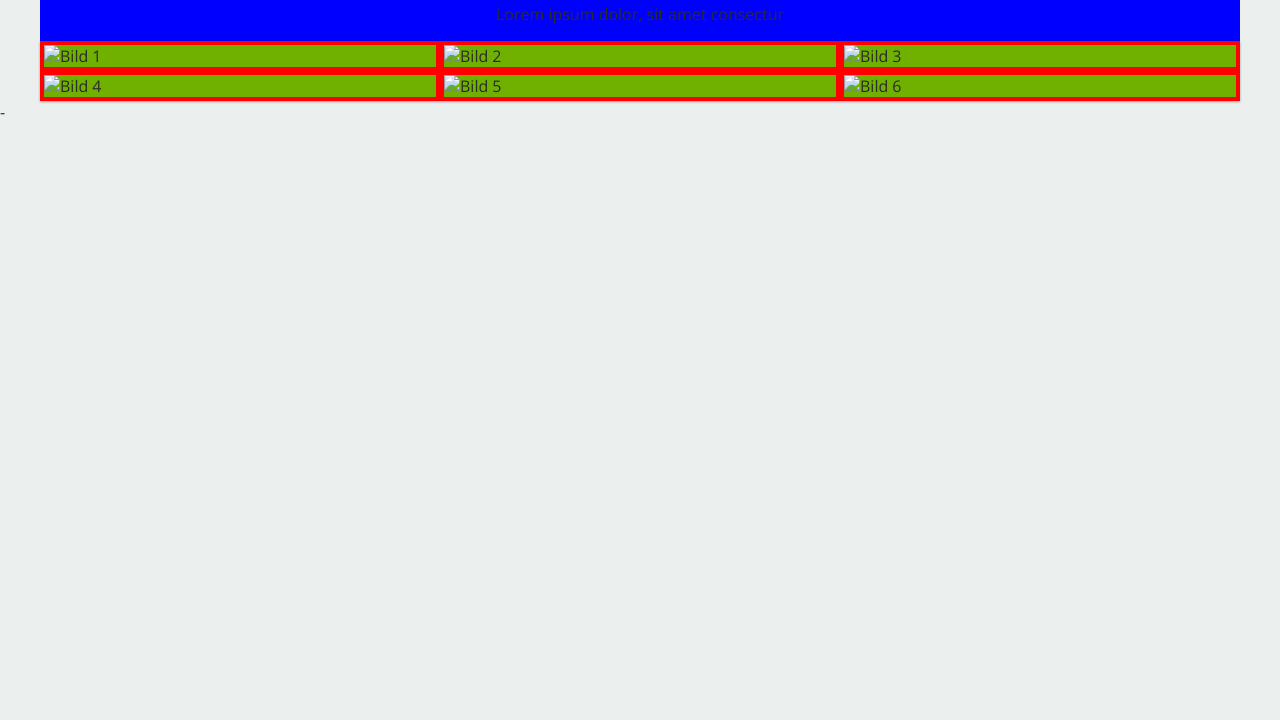
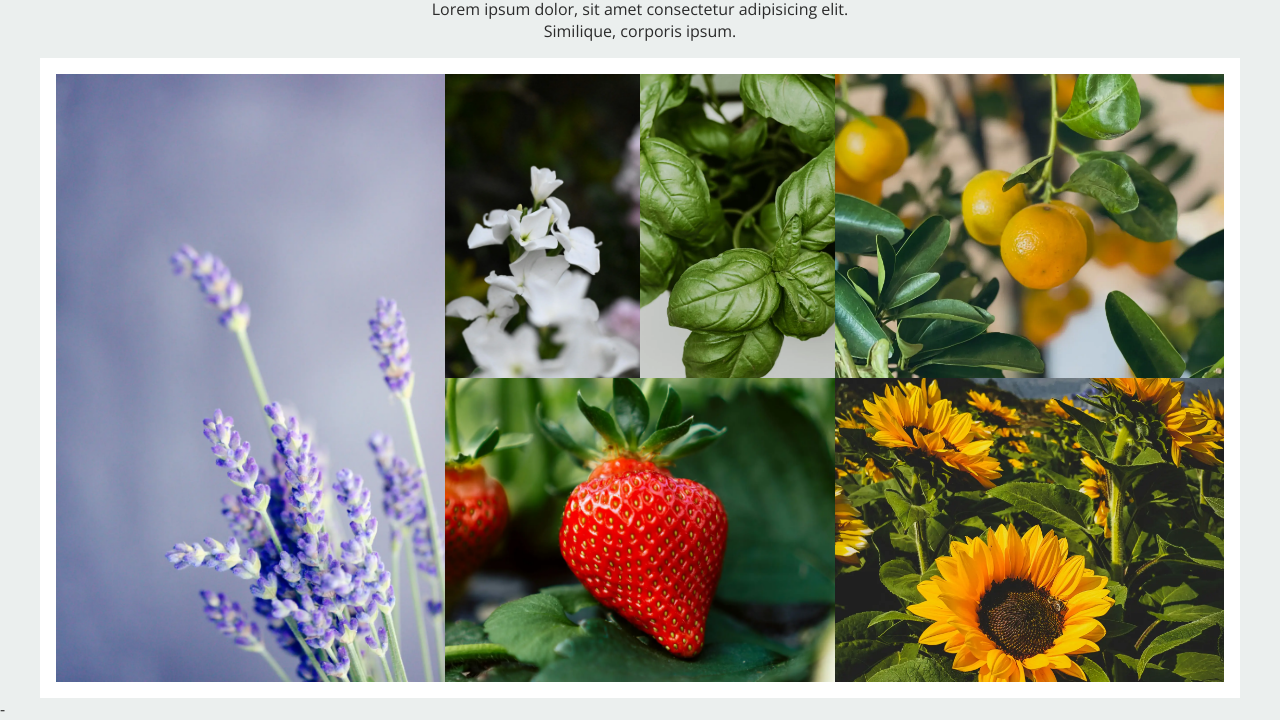
Before and after one commit to ardalansale/planned-planthood, a plain HTML site: page index.html in a window 1280 px wide. Shown: the part 145-865 px from the top of the page. Before the commit the page ends 800 px from the top, so only its background shows below. Drawn offline with nearby package versions, Linux system fonts and the light colour scheme.

Commit message:
Add images to image colage in Hero-section

```diff
--- a/index.html
+++ b/index.html
@@ -39,6 +39,8 @@
         </div>
 
         <!-- Hamburgarmeny -->
+
+
         <div class="nav__hamburger" aria-hidden="true">
           <button class="hamburger-btn" aria-label="Öppna navigeringsmeny">
             <svg
@@ -68,18 +70,20 @@
     </header>
 
     <main class="wrapper"> <!-- HUVUDINNEHÅLL -->
+      <h1 hidden>Planned Planthood - Planteringstips och inspiration</h1> <!-- Är gömd men synlig för SEO -->
       <section class="container--green">
         <div class="hero"> <!-- Hero-->
           <h2>Uppskattade växter</h2>
-          <p>Lorem ipsum dolor, sit amet consectur</p>
+          <p>Lorem ipsum dolor, sit amet consectetur adipisicing elit.
+          <br>Similique, corporis ipsum.</p>
           <ul role="list" class="hero__collage">
-              <li><img src="#" alt="Bild 1"></li>
-              <li><img src="#" alt="Bild 2"></li>
-              <li><img src="#" alt="Bild 3"></li>
-              <li><img src="#" alt="Bild 4"></li>
-              <li><img src="#" alt="Bild 5"></li>
-              <li><img src="#" alt="Bild 6"></li>
-          <ul/>
+              <li><img src="/images/lavendel.webp" alt="Bild 1"></li>
+              <li><img src="/images/orkide.webp" alt="Bild 2"></li>
+              <li><img src="/images/basil.webp" alt="Bild 3"></li>
+              <li><img src="/images/lemon.webp" alt="Bild 4"></li>
+              <li><img src="/images/strawberry.webp" alt="Bild 5"></li>
+              <li><img src="/images/sunflower.webp" alt="Bild 6"></li>
+          </ul>
         </div>
       </section>
     </main>
--- a/stylesheets/style.css
+++ b/stylesheets/style.css
@@ -2,9 +2,6 @@
 * {
   box-sizing: border-box;
 }
-
-
-
 
 /*** VARIABLER ***/
 :root {
@@ -20,7 +17,7 @@
 .wrapper {
   max-width: 77.5rem;
   padding: calc(var(--spacing-xl) + var(--spacing-m)) calc(var(--spacing-xs) + var(--spacing-l)) 0 calc(var(--spacing-xs) + var(--spacing-l));
-  /* 77.5 rem + 2.5rem = 1240px + 40 = 1280 px */
+  /* 77.5 rem + 2.5rem = 1240px + 40px = 1280 px */
   margin: 0 auto;
 }
 
@@ -48,12 +45,11 @@
 .logo__text {
   line-height: 0.8;
   font-size:  var(--fs-500);
-  font-weight: var(--fw-600);
+  font-weight: var(--fw-semi-bold);
 }
 
 /*** HEADER & NAV ***/
 .nav {
-  height: calc(2 * var(--spacing-xxl));
   display: flex;
   align-items: center;
   justify-content: space-between;
@@ -74,7 +70,7 @@
   display: flex;
   align-items: center;
   height: 100%;
-  padding: 0 calc(var(--spacing-xs) + var(--spacing-xxl));
+  padding: var(--spacing-l) calc(var(--spacing-xs) + var(--spacing-xxl));
   transition: background-color 0.3s ease, color 0.3s ease;
   text-decoration: none;
 }
@@ -127,44 +123,53 @@
 /* MAIN -- HERO */
 
 .hero {
-  background-color: blue;
   margin: 0 auto;
   display: flex;
   flex-direction: column;
   align-items: center;
   gap: 1rem;
+
+  p {
+    text-align: center;
+  }
 }
 
 .hero__collage {
-  background-color: rgb(112, 177, 0);
+  max-height: 40rem;
   width: 100%;
-  display: flex;
+  display: grid;
+  border: solid var(--spacing-l) var(--clr-primary-light-1);
+  grid-template-columns: repeat(6, 1fr);
+  grid-auto-rows: minmax(100px, 1fr);
+  grid-template-areas:
+    "a a b c d d"
+    "a a e e f f";
+  gap: var(--spacing-s)
+
   box-shadow: var(--border-shadow);
-  display: grid;
-  grid-template-columns: repeat(3, 1fr);
-  grid-template-rows: repeat(2, auto);
-  grid-template-areas:
-    "a b c"
-    "d e f";
+  li:nth-of-type(1) {
+    grid-area: a;
   }
+}
+
+.hero__collage li:nth-of-type(1) { grid-area: a; }
+.hero__collage li:nth-of-type(2) { grid-area: b; }
+.hero__collage li:nth-of-type(3) { grid-area: c; }
+.hero__collage li:nth-of-type(4) { grid-area: d; }
+.hero__collage li:nth-of-type(5) { grid-area: e; }
+.hero__collage li:nth-of-type(6) { grid-area: f; }
 
 .hero__collage img {
   width: 100%;
   height: 100%;
   object-fit: cover;
-  border: solid 0.25rem;
-  border-color: red;
 }
+/***************************************************/
 
+/****** RESPONSIV ******/
+/* 640px - Mobilt (porträtt) */
 
-
-
-
-
-
-  /* RESPONSIV */
-
-  @media (max-width: 768px) {
+@media (max-width: 640px) {
 
   .nav__menu {
     display: none;
@@ -174,3 +179,16 @@
     display: block;
   }
 }
+
+/* 1024 - Tablet (porträtt */
+
+@media (max-width: 640px) {
+
+  .nav__menu {
+    display: none;
+  }
+
+  .nav__hamburger {
+    display: block;
+  }
+}
```
Also changed, not shown: images/basil.webp (added), images/lavendel.webp (added), images/lemon.webp (added), images/orkide.webp (added), images/strawberry.webp (added), images/sunflower.webp (added). Lines whose indentation alone changed are shown as unchanged.
